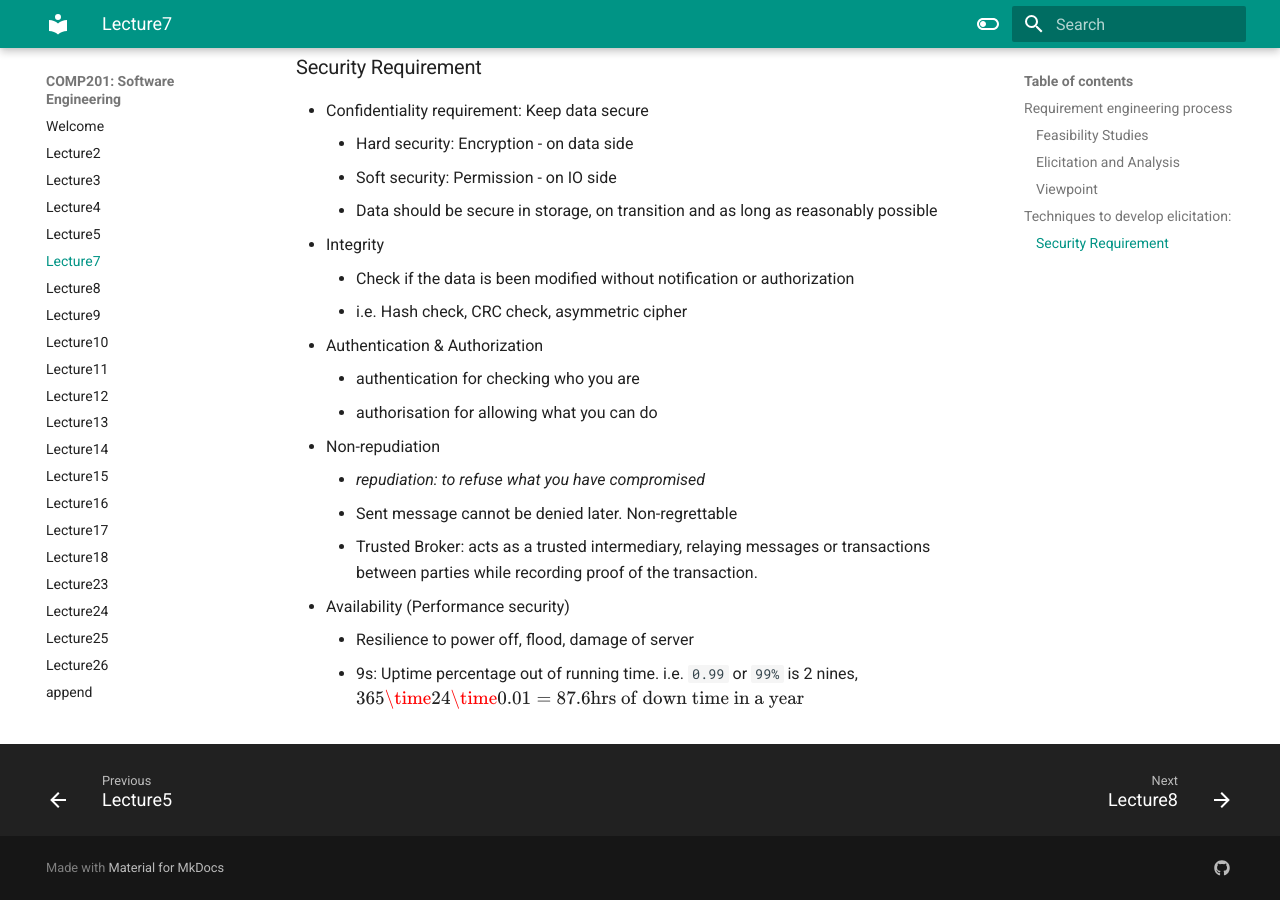
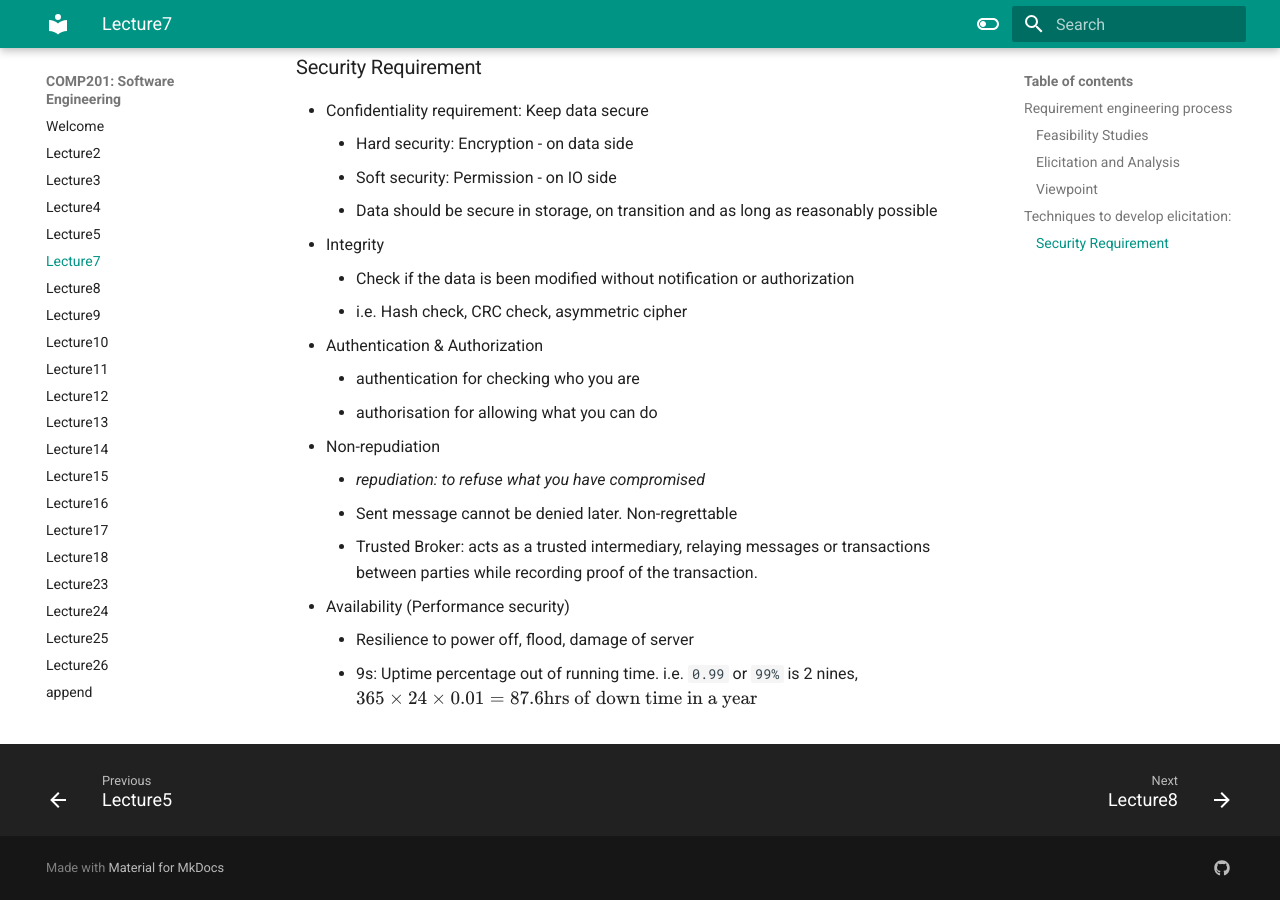
Before and after one commit to SoySauceZhu/COMP201, an MkDocs documentation site: the page built from docs/Lecture7.md, in a window 1280 px wide and 900 px high, scrolled down 2390 px. Built offline with MkDocs 1.6.1 and Material for MkDocs 9.7.7, drawn with Linux system fonts in a browser that asks for light colours.

Commit message:
Update Lecture7.md

```diff
--- a/docs/Lecture7.md
+++ b/docs/Lecture7.md
@@ -88,4 +88,4 @@ Viewpoints may be:
     - Trusted Broker: acts as a trusted intermediary, relaying messages or transactions between parties while recording proof of the transaction.
 - Availability (Performance security)
     - Resilience to power off, flood, damage of server
-    - 9s: Uptime percentage out of running time. i.e. `0.99` or `99%` is 2 nines, $365 \time 24 \time 0.01 = 87.6\text{hrs of down time in a year}$
+    - 9s: Uptime percentage out of running time. i.e. `0.99` or `99%` is 2 nines, $365 \times 24 \times 0.01 = 87.6\text{hrs of down time in a year}$
```
